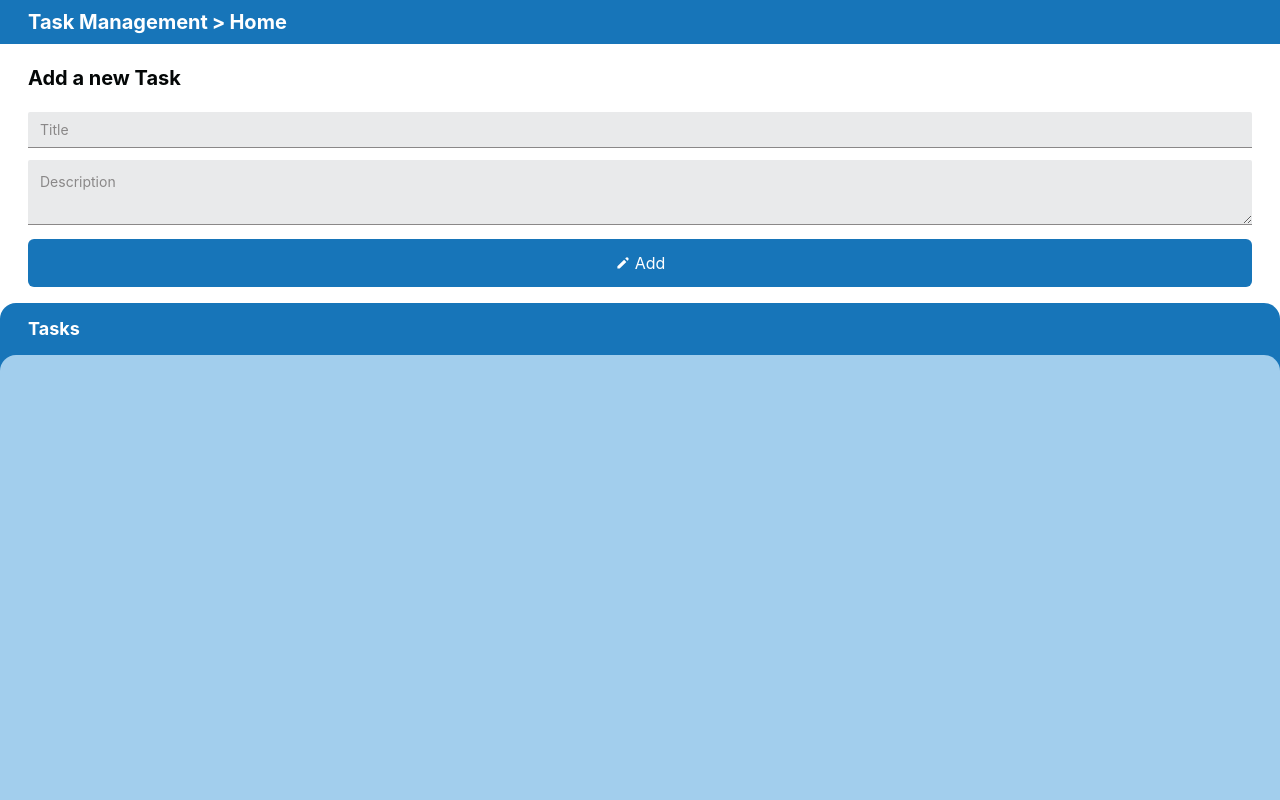
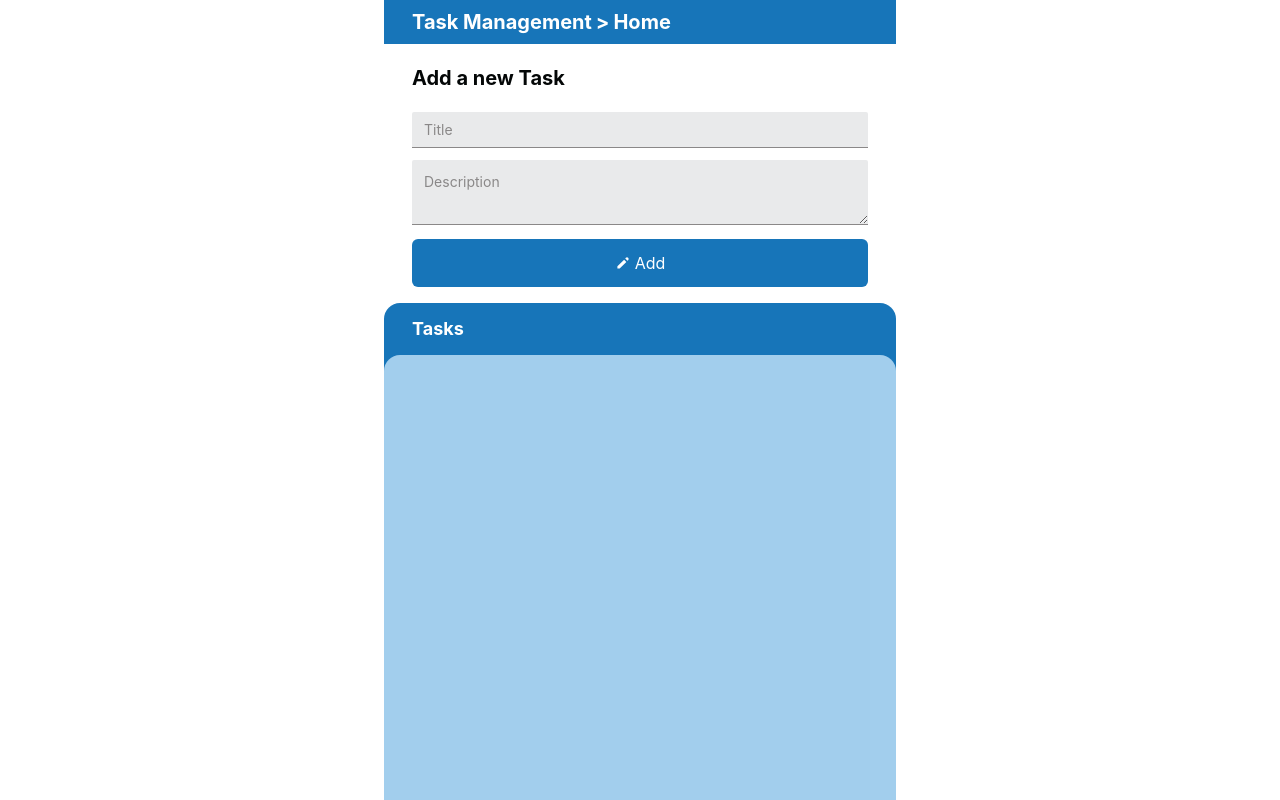
Before and after one commit to AbolfazlPanahiazar/tailodolist, a React (Create React App) app: page / in a window 1280 px wide. Built offline with nearby package versions, Linux system fonts and the light colour scheme.

Commit message:
Fix max width

```diff
--- a/src/App.tsx
+++ b/src/App.tsx
@@ -5,7 +5,7 @@ import GlobalStore from "store/Store";
 
 const App: FC = () => {
   return (
-    <div className="w-full h-full">
+    <div className="w-full h-full flex justify-center">
       <GlobalStore>
         <Router />
       </GlobalStore>
--- a/src/pages/EditTask.tsx
+++ b/src/pages/EditTask.tsx
@@ -45,7 +45,7 @@ const EditTask: FC = () => {
   }, [id]);
 
   return (
-    <div className="w-full h-full flex flex-col">
+    <div className="w-full max-w-lg h-full flex flex-col">
       <Header />
       <PageTitle>Edit Task</PageTitle>
       <EditTaskForm onSubmit={editTaskHandler} task={currentTask()} />
--- a/src/pages/Home.tsx
+++ b/src/pages/Home.tsx
@@ -33,7 +33,7 @@ const Home: FC = () => {
   };
 
   return (
-    <div className="w-full h-full flex flex-col">
+    <div className="w-full max-w-lg h-full flex flex-col">
       <Header />
       <PageTitle>Add a new Task</PageTitle>
       <CreateTaskForm onSubmit={createTaskHandler} />
```
